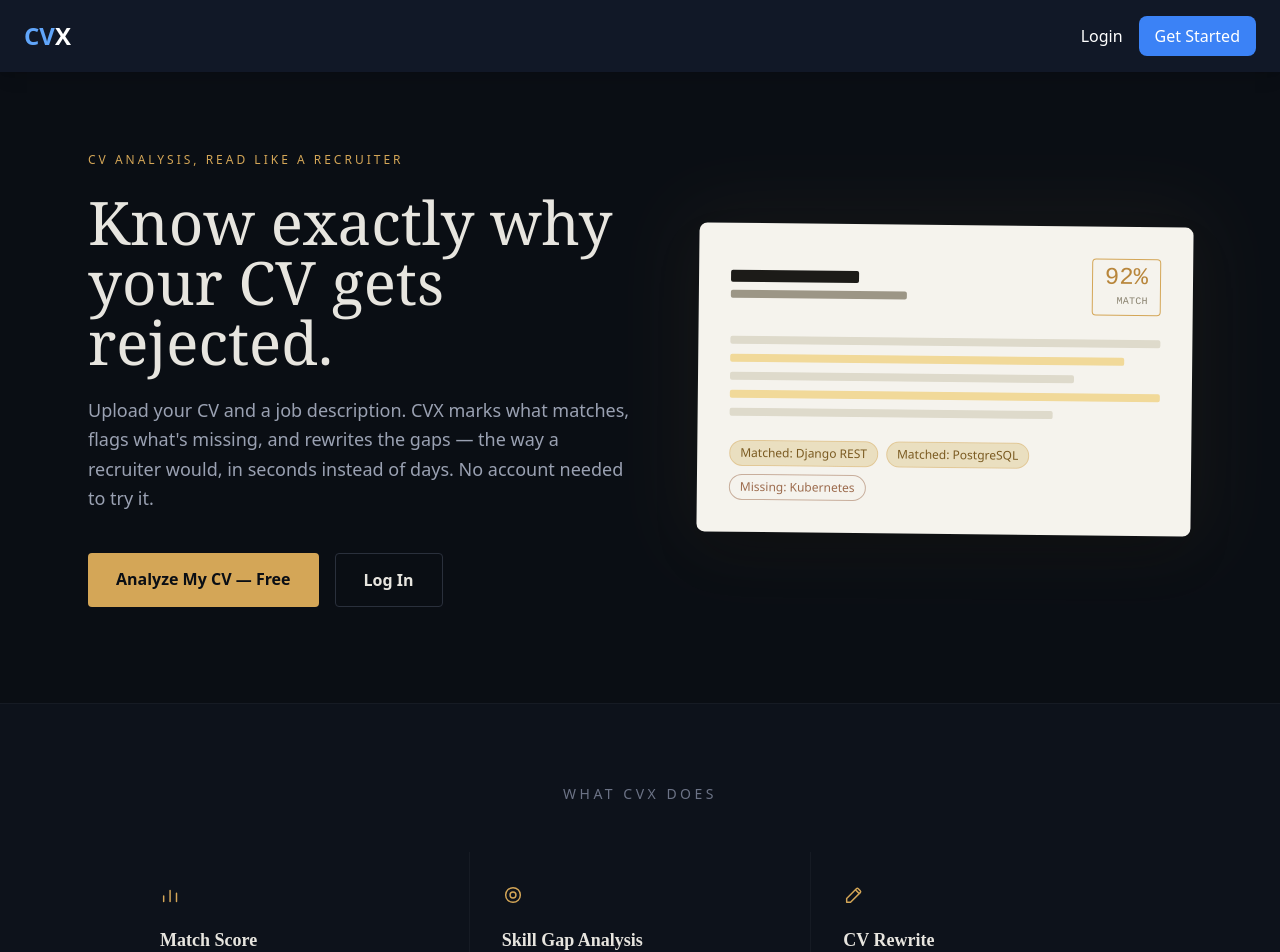
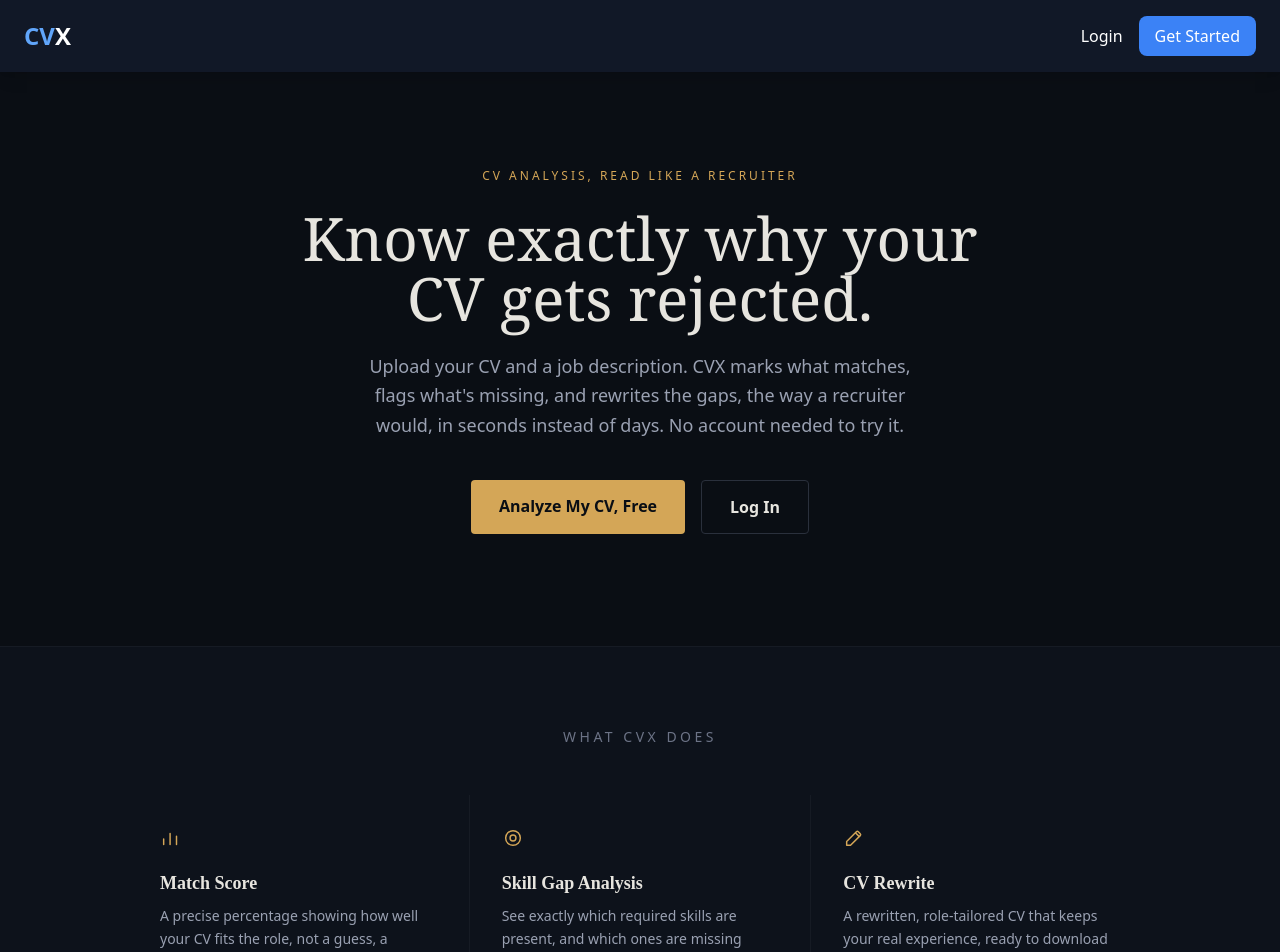
Before and after one commit to unbothered042/resumex-frontend, a React (Create React App) app: page / in a window 1280 px wide. Shown: the top 952 px of the page. Built offline with nearby package versions, Linux system fonts and the light colour scheme.

Commit message:
Redesign the landing page

```diff
--- a/src/pages/Landing.js
+++ b/src/pages/Landing.js
@@ -3,7 +3,6 @@
 import Navbar from '../components/Navbar';
 
 const displayFont = { fontFamily: "'Fraunces', ui-serif, Georgia, serif" };
-const monoFont = { fontFamily: "'IBM Plex Mono', ui-monospace, monospace" };
 
 function ScoreIcon() {
   return (
@@ -54,8 +53,7 @@
       <Navbar />
 
       {/* Hero */}
-      <div className="max-w-6xl mx-auto px-6 pt-20 pb-24 grid grid-cols-1 lg:grid-cols-[1.05fr_0.95fr] gap-16 items-center">
-        <div>
+      <div className="max-w-3xl mx-auto px-6 pt-24 pb-28 text-center">
         <p
           className="motion-safe:transition-none text-xs tracking-[0.25em] uppercase text-[#D4A657] mb-6"
           style={fadeIn(0)}
@@ -66,19 +64,19 @@
           className="text-5xl md:text-6xl leading-[1.05] mb-6"
           style={{ ...displayFont, ...fadeIn(80) }}
         >
-            Know exactly why<br />your CV gets rejected.
+          Know exactly why your CV gets rejected.
         </h1>
-          <p className="text-lg text-[#9AA1B2] max-w-xl mb-10 leading-relaxed" style={fadeIn(160)}>
+        <p className="text-lg text-[#9AA1B2] max-w-xl mx-auto mb-10 leading-relaxed" style={fadeIn(160)}>
           Upload your CV and a job description. CVX marks what matches, flags
-            what's missing, and rewrites the gaps — the way a recruiter would,
+          what's missing, and rewrites the gaps, the way a recruiter would,
           in seconds instead of days. No account needed to try it.
         </p>
-          <div className="flex flex-wrap gap-4" style={fadeIn(240)}>
+        <div className="flex flex-wrap justify-center gap-4" style={fadeIn(240)}>
           <Link
             to="/dashboard"
             className="bg-[#D4A657] text-[#0A0E14] hover:bg-[#e0b86e] px-7 py-3.5 rounded font-semibold transition"
           >
-              {token ? 'Go to Dashboard' : 'Analyze My CV — Free'}
+            {token ? 'Go to Dashboard' : 'Analyze My CV, Free'}
           </Link>
           {!token && (
             <Link
@@ -88,47 +86,6 @@
               Log In
             </Link>
           )}
-          </div>
-        </div>
-
-        {/* Annotated resume mockup — the product's core idea, shown rather than told */}
-        <div className="relative" style={fadeIn(200)}>
-          <div className="absolute -inset-4 bg-[#D4A657] opacity-[0.06] blur-2xl rounded-3xl" />
-          <div className="relative bg-[#F5F3ED] text-[#1C1B18] rounded-lg shadow-2xl p-8 rotate-[0.6deg]">
-            <div className="flex items-center justify-between mb-6">
-              <div>
-                <div className="h-3 w-32 bg-[#1C1B18] rounded-sm mb-2" />
-                <div className="h-2 w-44 bg-[#9C9686] rounded-sm" />
-              </div>
-              <div
-                className="text-right border border-[#D4A657] rounded px-3 py-1.5"
-                style={monoFont}
-              >
-                <div className="text-2xl leading-none text-[#B8863B]">92%</div>
-                <div className="text-[10px] tracking-wide uppercase text-[#8A8370] mt-1">Match</div>
-              </div>
-            </div>
-
-            <div className="space-y-2.5 mb-6">
-              <div className="h-2 bg-[#DEDACB] rounded-sm w-full" />
-              <div className="h-2 bg-[#F1D999] rounded-sm w-11/12" />
-              <div className="h-2 bg-[#DEDACB] rounded-sm w-4/5" />
-              <div className="h-2 bg-[#F1D999] rounded-sm w-full" />
-              <div className="h-2 bg-[#DEDACB] rounded-sm w-3/4" />
-            </div>
-
-            <div className="flex flex-wrap gap-2">
-              <span className="text-xs px-2.5 py-1 rounded-full bg-[#EADFC0] text-[#7A5A20] border border-[#D4A657]/40">
-                Matched: Django REST
-              </span>
-              <span className="text-xs px-2.5 py-1 rounded-full bg-[#EADFC0] text-[#7A5A20] border border-[#D4A657]/40">
-                Matched: PostgreSQL
-              </span>
-              <span className="text-xs px-2.5 py-1 rounded-full bg-transparent text-[#9C6B4D] border border-[#9C6B4D]/50">
-                Missing: Kubernetes
-              </span>
-            </div>
-          </div>
         </div>
       </div>
 
@@ -143,7 +100,7 @@
               {
                 Icon: ScoreIcon,
                 title: 'Match Score',
-                copy: "A precise percentage showing how well your CV fits the role — not a guess, a measurement.",
+                copy: "A precise percentage showing how well your CV fits the role, not a guess, a measurement.",
               },
               {
                 Icon: GapIcon,
@@ -153,7 +110,7 @@
               {
                 Icon: RewriteIcon,
                 title: 'CV Rewrite',
-                copy: 'A rewritten, role-tailored CV that keeps your real experience — ready to download as a polished PDF.',
+                copy: 'A rewritten, role-tailored CV that keeps your real experience, ready to download as a polished PDF.',
               },
             ].map(({ Icon, title, copy }) => (
               <div key={title} className="bg-[#0D121B] p-8">
@@ -176,7 +133,7 @@
           Stop guessing why you're not hearing back.
         </h2>
         <p className="text-[#9AA1B2] mb-9 max-w-md mx-auto">
-          Run your first analysis in under a minute — free, no account required to start.
+          Run your first analysis in under a minute, free, no account required to start.
         </p>
         <Link
           to="/dashboard"
@@ -188,7 +145,7 @@
 
       {/* Footer */}
       <footer className="text-center text-[#5C6272] text-sm py-8 border-t border-[#161B24]">
-        © 2026 CVX — Built by Paul Iheabunike ·{' '}
+        © 2026 CVX, Built by Paul Iheabunike ·{' '}
         <a href="/privacy" className="hover:text-[#D4A657] transition">Privacy Policy</a>{' '}
         ·{' '}
         <a href="/terms" className="hover:text-[#D4A657] transition">Terms of Service</a>
```
Lines whose indentation alone changed are shown as unchanged.
